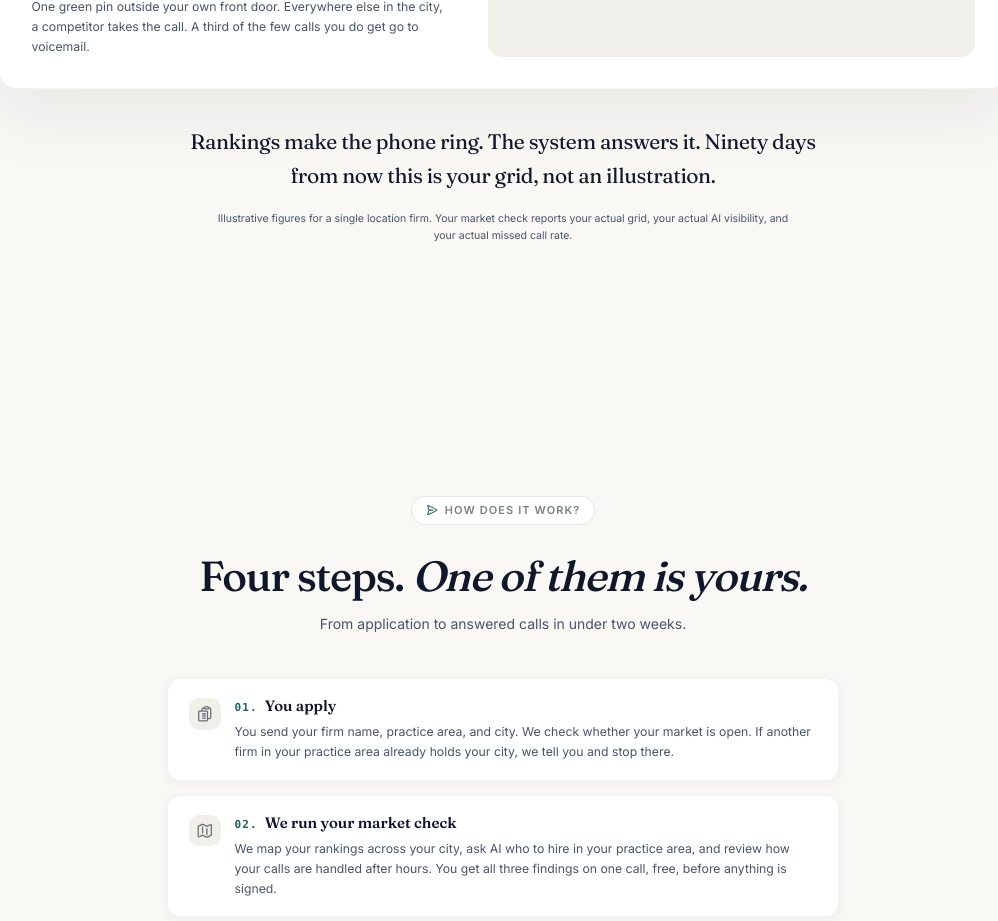
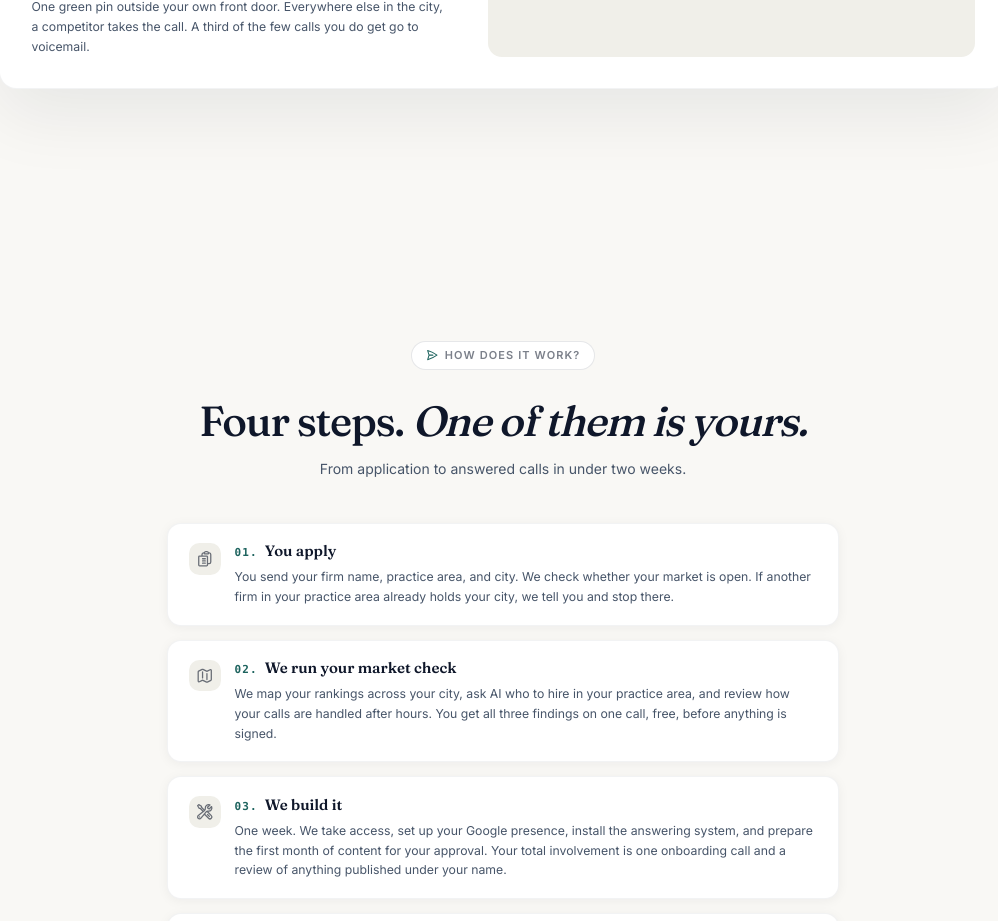
Before and after one commit to spectredad/Regicore, a Next.js app: page / in a window 1280 px wide. Shown: the part 2720-3641 px from the top of the page, without its empty margins (137-1135 px from the left). Built offline with nearby package versions, Linux system fonts and the light colour scheme.

Commit message:
Remove text from bottom of Difference component

```diff
--- a/components/Difference.tsx
+++ b/components/Difference.tsx
@@ -89,12 +89,7 @@ export default function Difference() {
           </div>
         </div>
 
-        <p className="mx-auto mt-10 max-w-3xl text-center font-display text-xl leading-relaxed tracking-[-0.02em] sm:text-2xl">
-          Rankings make the phone ring. The system answers it. Ninety days from now this is your grid, not an illustration.
-        </p>
-        <p className="mx-auto mt-5 max-w-2xl text-center text-xs leading-relaxed text-muted">
-          Illustrative figures for a single location firm. Your market check reports your actual grid, your actual AI visibility, and your actual missed call rate.
-        </p>
+
       </div>
     </section>
   );
```
